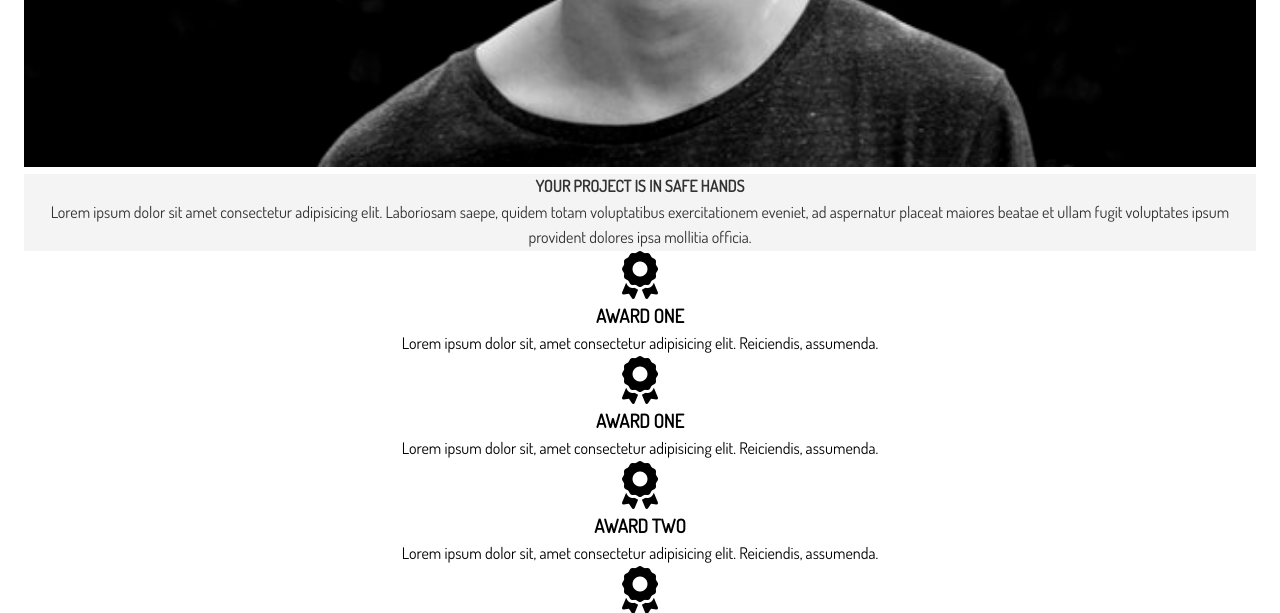
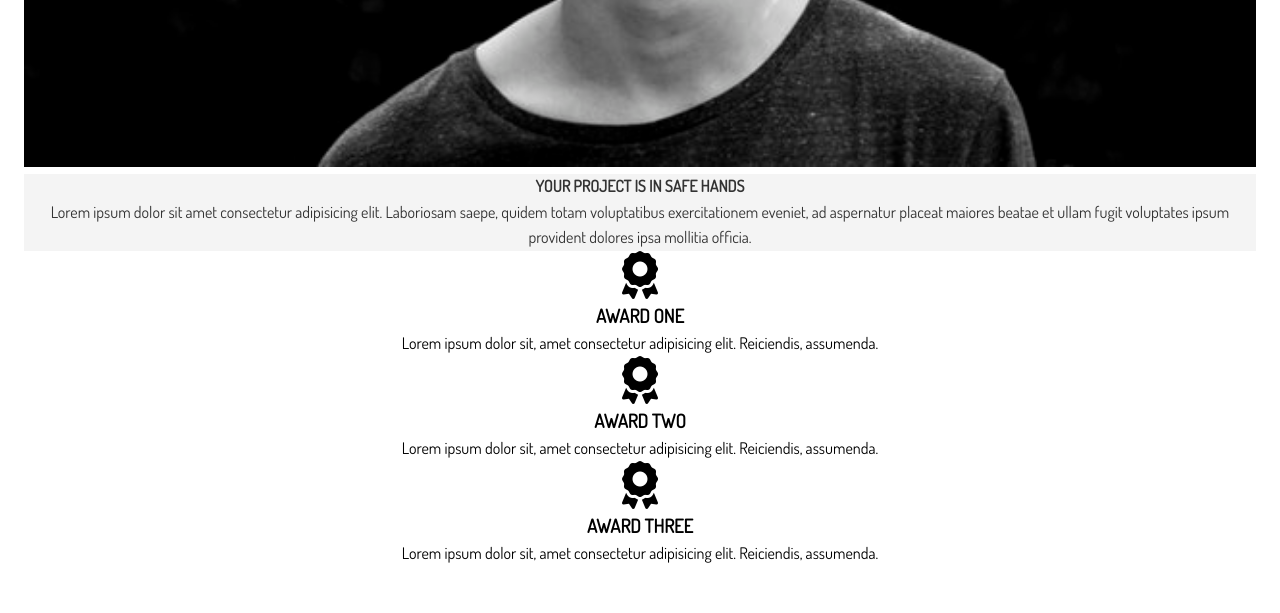
Before and after one commit to Grodriggues/personal-blog-example, a website: page dist/about.html in a window 1280 px wide. Shown: the part 829-1442 px from the top of the page. Drawn offline with Linux system fonts and the light colour scheme.

Commit message:
deleting a award because it was remaining

```diff
--- a/dist/about.html
+++ b/dist/about.html
@@ -57,14 +57,7 @@
               Reiciendis, assumenda.
             </p>
           </div>
-          <div class="award-1">
-            <i class="fas fa-award fa-3x"></i>
-            <h3>Award One</h3>
-            <p>
-              Lorem ipsum dolor sit, amet consectetur adipisicing elit.
-              Reiciendis, assumenda.
-            </p>
-          </div>
+
           <div class="award-2">
             <i class="fas fa-award fa-3x"></i>
             <h3>Award two</h3>
```
